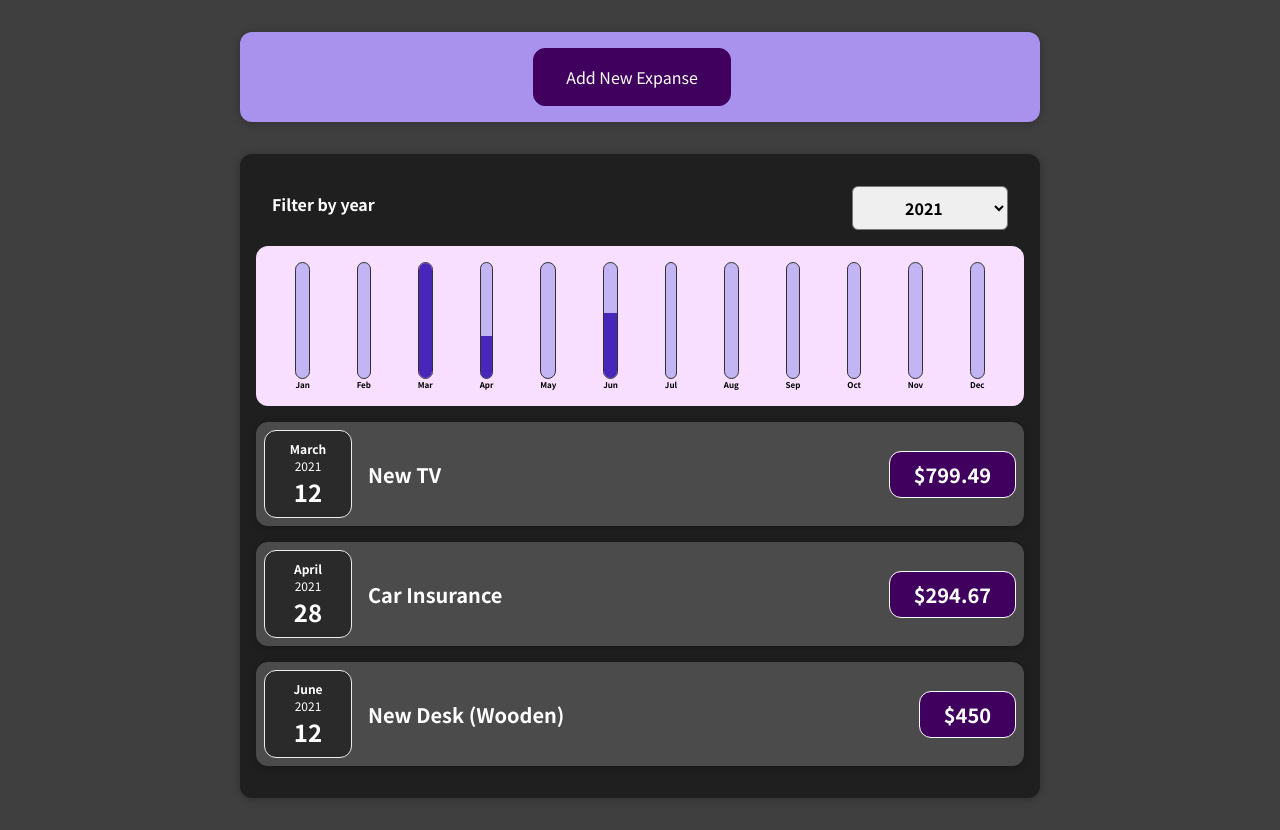
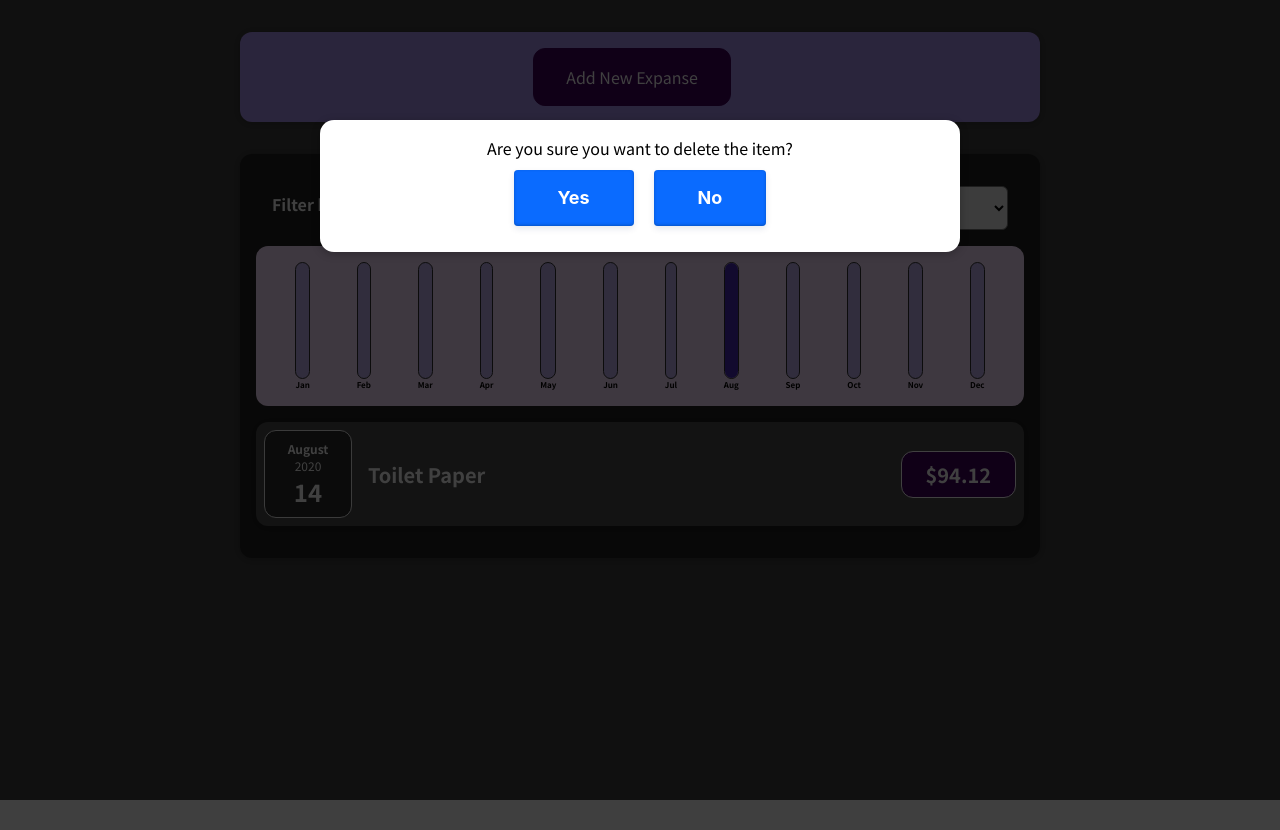
Before and after one commit to TomorProcessor/moneySpendTracker, a React (Create React App) app in the folder moneyspendtracker/: page / in a window 1280 px wide. Both pictures are taken after a click on the element "Toilet Paper". After the commit the page ends 800 px from the top, so only its background shows below. Built offline with nearby package versions, Linux system fonts and the light colour scheme.

Commit message:
alert modal for delete

```diff
--- a/moneyspendtracker/src/expenseitem/ExspenseItem.tsx
+++ b/moneyspendtracker/src/expenseitem/ExspenseItem.tsx
@@ -2,34 +2,43 @@ import './ExpsenseItem.css';
 import '../Card.css';
 import ExpenseDate from "./expensedate/ExpenseDate";
 import {DataElement, DELETE_ELEMENT} from "../StoreReducer";
-import {useEffect, useRef} from "react";
+import {useEffect, useRef, useState} from "react";
 import {useDispatch} from "react-redux";
+import DeleteAlertModal, {DeleteItemModalAnswerType} from "../modal/DeleteAlertModal";
 
 function ExpenseItem(parameter: {item: DataElement}) {
     const desciptionRef = useRef<HTMLHeadingElement>(null);
     const priceRef = useRef<HTMLDivElement>(null);
     const dispatch = useDispatch();
+    let [deleteModalVisible, setDeleteItemVisible] = useState(false);
 
     useEffect(() => {
        if (desciptionRef.current) desciptionRef.current.innerText = parameter.item.title;
        if (priceRef.current) priceRef.current.innerText = '$' + parameter.item.amount;
     });
 
-    const handleExpenseItemClick = (itemIdToRemove: string) => {
-        //TODO: alert modal
-        dispatch({
-           type: DELETE_ELEMENT,
-           id: itemIdToRemove
-        });
+    const handleExpenseItemClick = () => {
+        setDeleteItemVisible(true);
+    }
+
+    const handleModalBtnClick = (answer: DeleteItemModalAnswerType) => {
+        if (answer === DeleteItemModalAnswerType.YES) {
+            dispatch({
+                type: DELETE_ELEMENT,
+                id: parameter.item.id
+            });
+        }
+        setDeleteItemVisible(false);
     }
 
     return (
         <div className='expense-item card'>
             <ExpenseDate date={parameter.item.date}/>
-            <div className='expense-item__description' onClick={() => {handleExpenseItemClick(parameter.item.id)}}>
+            <div className='expense-item__description' onClick={() => {handleExpenseItemClick()}}>
                 <h2 ref={desciptionRef}>x</h2>
             </div>
             <div className='expense-item__price' ref={priceRef}></div>
+            {(deleteModalVisible && <DeleteAlertModal onBtnClick={handleModalBtnClick}/>)}
         </div>
     );
 }
--- /dev/null
+++ b/moneyspendtracker/src/modal/DeleteAlertModal.tsx
@@ -0,0 +1,24 @@
+import './alertModal.css';
+
+export enum DeleteItemModalAnswerType {
+    YES = 'YES',
+    NO = 'NO'
+}
+
+function DeleteAlertModal(param: {onBtnClick: (answer: DeleteItemModalAnswerType) => void}) {
+    return (
+        <div className='backdrop'>
+            <div className='modal'>
+                <div className='content'>
+                    <div className='questionTitle'>Are you sure you want to delete the item?</div>
+                    <div className='btnContainer'>
+                        <button className='btns' onClick={() => {param.onBtnClick(DeleteItemModalAnswerType.YES)}}>Yes</button>
+                        <button className='btns' onClick={() => {param.onBtnClick(DeleteItemModalAnswerType.NO)}}>No</button>
+                    </div>
+                </div>
+            </div>
+        </div>
+    );
+}
+
+export default DeleteAlertModal;
--- /dev/null
+++ b/moneyspendtracker/src/modal/alertModal.css
@@ -0,0 +1,47 @@
+.backdrop {
+    position: fixed;
+    top: 0;
+    left: 0;
+    width: 100%;
+    height: 100vh;
+    z-index: 20;
+    background-color: rgba(0, 0, 0, 0.75);
+}
+
+.modal {
+    position: fixed;
+    top: 15vh;
+    left: 5%;
+    width: 90%;
+    background-color: white;
+    padding: 1rem;
+    border-radius: 14px;
+    box-shadow: 0 2px 8px rgba(0, 0, 0, 0.25);
+    z-index: 30;
+    animation: slide-down 300ms ease-out forwards;
+}
+
+@media (min-width: 768px) {
+    .modal {
+        width: 40rem;
+        left: calc(50% - 20rem);
+    }
+}
+
+@keyframes slide-down {
+    from {
+        opacity: 0;
+        transform: translateY(-3rem);
+    }
+    to {
+        opacity: 1;
+        transform: translateY(0);
+    }
+}
+
+.content {
+    display: flex;
+    align-items: center;
+    justify-content: center;
+    flex-direction: column;
+}
```
